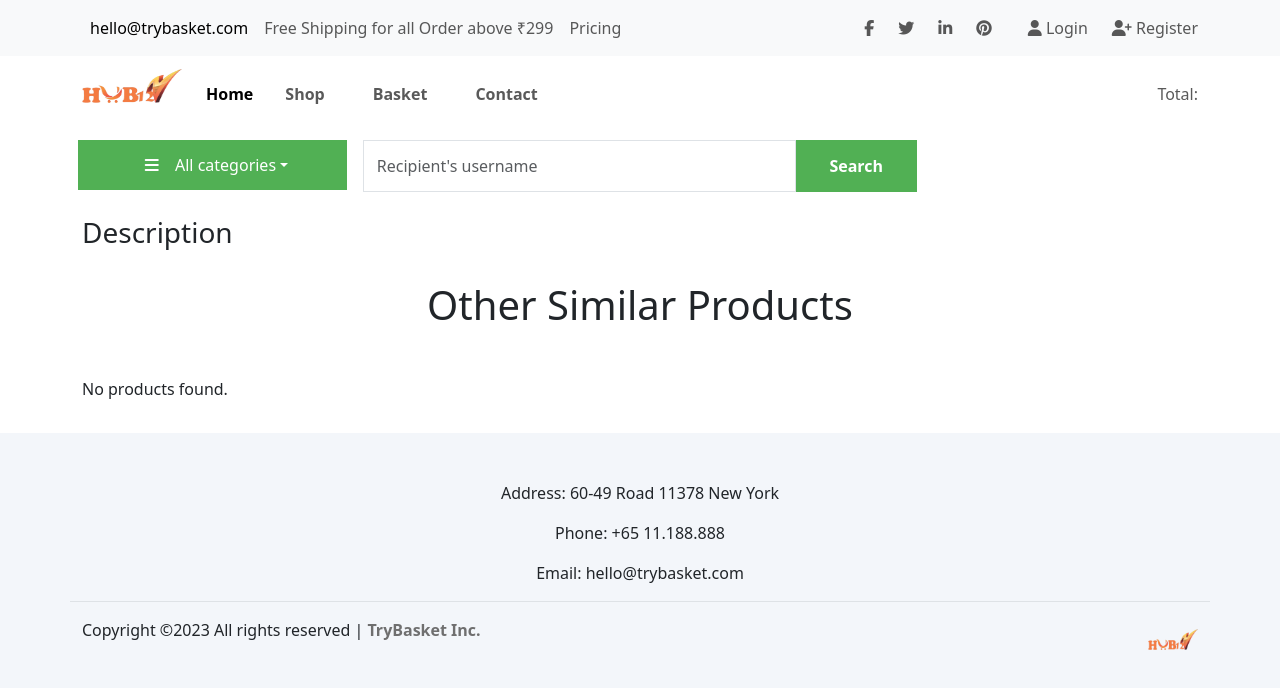
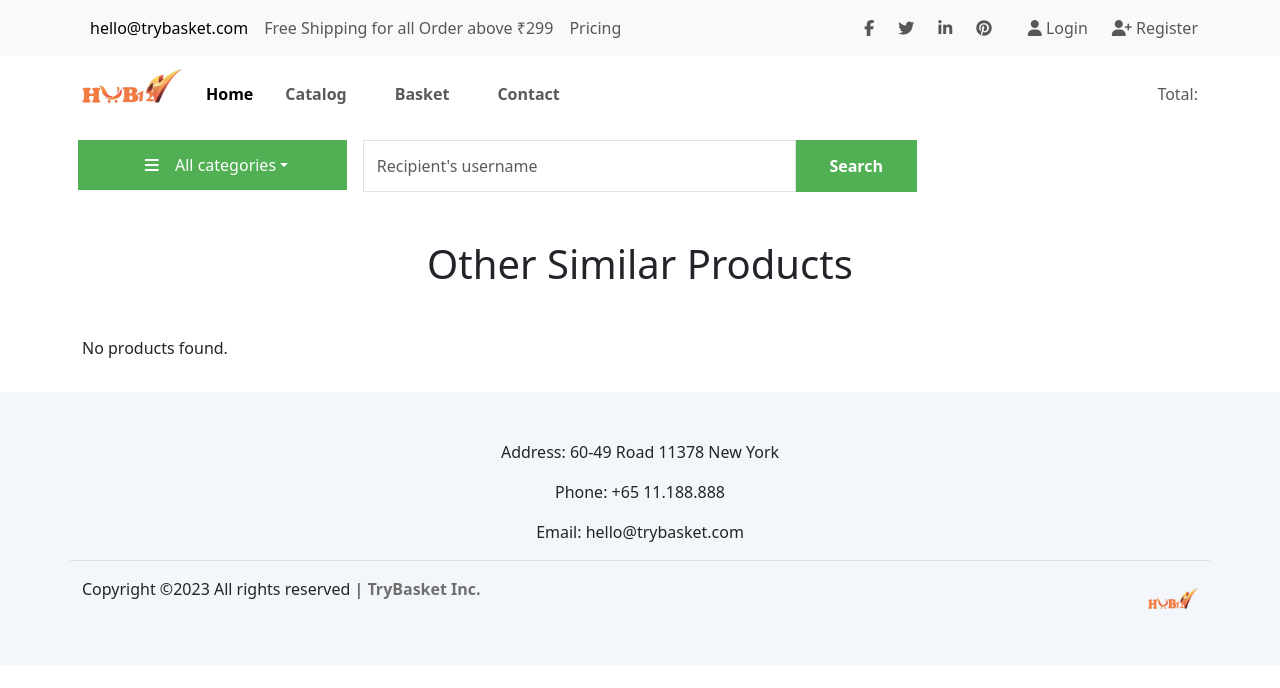
Before and after one commit to Rhoda-bot/ventory, a Next.js app: page /shop in a window 1280 px wide. Shown: the top 688 px of the page. Built offline with nearby package versions, Linux system fonts and the light colour scheme; some icons are missing.

Commit message:
delected the shop folder, replaced it with collection folder, I modified the code in simple and easy concept, one can easily navigate from different set of collection produccts based on what one is searching

```diff
--- a/pages/products/index.js
+++ b/pages/products/index.js
@@ -65,7 +65,7 @@ const Products = () => {
                     </div>
                 </div>
             </div>
-            <Footer />
+
         </>
     )
 }
--- a/pages/reusables/header.js
+++ b/pages/reusables/header.js
@@ -49,7 +49,7 @@ function Header() {
                 <Link className="nav-link active header__menu--link" aria-current="page" href="/">Home</Link>
                 </li>
                 <li className="nav-item">
-                <Link className="nav-link header__menu--link mx-3" href="/shop">Shop</Link>
+                <Link className="nav-link header__menu--link mx-3" href="/collections">Catalog</Link>
                 </li>
                 <li className="nav-item">
                 <Link className="nav-link header__menu--link mx-3" href="#">Basket</Link>
--- a/pages/shop/[...shopPath].js
+++ b/pages/shop/[...shopPath].js
@@ -8,11 +8,16 @@ import Footer from "../reusables/footer";
 const ShopItems = () => {
     const router = useRouter();
     const [store, setStore] = useState();
-
+    const {shopPath} = router.query;
+    const [filteredProduct, setFilteredProducts] = useState();
     useEffect(() => {
        setStore(JSON.parse(localStorage.getItem('storeDetails')))
-    }, []);
-    const filteredProducts = productData.filter(({ slug }) => slug === store?.slug); ///
+       if (router.isReady) {
+           const filteredProduct = productData.filter(({slug}) => slug === shopPath[0]);
+           setFilteredProducts(filteredProduct)
+        }
+}, []);
+const filteredProducts = productData.filter(({ slug }) => slug === store?.slug); ///
     return(
         <>
             <Header />
@@ -23,21 +28,28 @@ const ShopItems = () => {
                         {productData?.length === 0 ? (
                             <p>No products found</p>
                         ) :
-                        productData && productData.filter((val) => (val.id == store?.id)).map(({id, image, name}) => (
+                        productData && productData.filter((val) => (val.id === store?.id)).map(({id, image, name, price}) => (
+
                                 <>
+
                                     <div className="col-md-7 " key={id}>
                                         <div className="card border-0" style={{
                                             boxShadow: 'rgba(0, 0, 0, 0.09) 0px 3px 12px'
                                         }}>
-                                            <img src={image} className="img-fluid rounded"/>
+                                            <img src={image} className="img-fluid rounded" />
                                         </div>
+                                    </div>
+                                    <div className="col-md-4 mx-3">
+                                        <h3 className="display-6 mb-4"> Description: {name}</h3>
+                                        <div className="mb-2">₦ {price}.00 NGN</div>
+                                        <small style={{
+                                            color: 'gray'
+                                        }}>Tax included. Shipping calculated at checkout.</small>
+
                                     </div>
                                 </>
                             ))
                          }
-                         <div className="col-md-5">
-                            <h3> Description</h3>
-                         </div>
                     </div>
                    <div className="row">
                          <h1 className="mt-4 text-center">Other Similar Products</h1>
@@ -48,13 +60,13 @@ const ShopItems = () => {
                                 <p>No products found.</p>
                             ) : (
                                <>
-                                    {filteredProducts?.map(({ id, image, name }) => (
+                                    {filteredProducts?.map(({ id, image, price }) => (
                                         <div className=" p-3" key={id}>
                                             <Link href={`/shop/${store?.slug}/${id}`}>
                                                 <div className="card p-2 border-0 products__description">
                                                     <img src={image} className="rounded" alt="image" />
                                                     <div className="">
-                                                        <span>Price: $00</span>
+                                                        <span>Price:  <b>₦{price}</b></span>
                                                     </div>
                                                 </div>
                                             </Link>
--- a/pages/shop/[shopPath].js
+++ b/pages/shop/[shopPath].js
@@ -1,9 +1,7 @@
 import Header from "../reusables/header";
-import Toolbar from "../reusables/toolbar";
 import { useRouter } from "next/router";
 import productData from '../../utility/product_list.json'
 import { useState } from "react";
-import Link from "next/link";
 import Footer from "../reusables/footer";
 
 const ShopProducts = () => {
--- a/utility/product_list.json
+++ b/utility/product_list.json
@@ -5,9 +5,10 @@
         "name": "Drone",
         "slug": "drones",
         "image": "/images/drone1.jpg",
-        "linkUrl": "/shop/drones",
+        "linkUrl": "/collections/drones",
         "description": "lorem ipsum",
-        "price": "$1000"
+        "price": "1000",
+        "available": "true"
     },
     {
         "id": 2,
@@ -15,8 +16,10 @@
         "name": "Drone",
         "slug": "drones",
         "image": "/images/drone2.jpg",
-        "linkUrl": "/shop/drones",
-        "description":"lorem ipsum"
+        "linkUrl": "/collections/drones",
+        "description":"lorem ipsum",
+        "price": "4000",
+        "available": "false"
     }
     ,
     {
@@ -26,7 +29,9 @@
         "slug": "batteries",
         "image": "/images/batery2.png",
         "linkUrl": "shop/batteries",
-        "description":"lorem ipsum"
+        "description":"lorem ipsum",
+        "price": "1000",
+        "available":"false"
     },
     {
         "id": 4,
@@ -34,8 +39,10 @@
         "name": "Stem",
         "slug": "stems",
         "image": "/images/stem.jpg",
-        "linkUrl": "/shop/stems",
-        "description":"lorem ipsum"
+        "linkUrl": "/collections/stems",
+        "description":"lorem ipsum",
+        "price": "2000",
+        "available":"true"
     },
     {
         "id": 5,
@@ -43,8 +50,10 @@
         "name": "Censor",
         "slug": "censors",
         "image": "/images/censor.jpg",
-        "linkUrl": "/shop/censors",
-        "description":"lorem ipsum"
+        "linkUrl": "/collections/censors",
+        "description":"lorem ipsum",
+        "price": "3000",
+        "available":"true"
     },
     {
         "id": 6,
@@ -52,8 +61,10 @@
         "name": "Drone",
         "slug": "drones",
         "image": "/images/drones/b-1.jpg",
-        "linkUrl": "/shop/drones",
-        "description":"lorem ipsum"
+        "linkUrl": "/collections/drones",
+        "description":"lorem ipsum",
+        "price": "1000",
+        "available":"false"
     },
     {
         "id": 7,
@@ -61,8 +72,10 @@
         "name": "Drone",
         "slug": "drones",
         "image": "/images/drones/b-2.jpg",
-        "linkUrl": "/shop/drones",
-        "description":"lorem ipsum"
+        "linkUrl": "/collections/drones",
+        "description":"lorem ipsum",
+        "price": "400",
+        "available":"true"
     }
     ,
     {
@@ -71,17 +84,21 @@
         "name": "Battery",
         "slug": "batteries",
         "image": "/images/batery2.png",
-        "linkUrl": "shop/batteries",
-        "description":"lorem ipsum"
+        "linkUrl": "/collections/batteries",
+        "description":"lorem ipsum",
+        "price": "1000",
+        "available":"false"
     },
     {
         "id": 13,
         "category_id": 5,
-        "name": "Drone-kits",
+        "name": "Drone kit",
         "slug": "drone-kits",
         "image": "/images/boardss/b-3.jpg",
-        "linkUrl": "/shop/drone-kits",
-        "description":"lorem ipsum"
+        "linkUrl": "/collections/drone-kits",
+        "description":"lorem ipsum",
+        "price": "1000",
+        "available":"false"
     },
     {
         "id": 9,
@@ -89,8 +106,10 @@
         "name": "Stem",
         "slug": "stems",
         "image": "/images/stem.jpg",
-        "linkUrl": "/shop/stems",
-        "description":"lorem ipsum"
+        "linkUrl": "/collections/stems",
+        "description":"lorem ipsum",
+        "price": "100",
+        "available":"true"
     },
     {
         "id": 10,
@@ -98,44 +117,54 @@
         "name": "Censor",
         "slug": "censors",
         "image": "/images/censors/c-1.jpg",
-        "linkUrl": "/shop/censors",
-        "description":"lorem ipsum"
+        "linkUrl": "/collections/censors",
+        "description":"lorem ipsum",
+        "price": "200",
+        "available":"true"
     },
     {
         "id": 11,
         "category_id": 5,
-        "name": "Drone-kits",
+        "name": "Drone kit",
         "slug": "drone-kits",
         "image": "/images/boardss/b-1.jpg",
-        "linkUrl": "/shop/drone-kits",
-        "description":"lorem ipsum"
+        "linkUrl": "/collections/drone-kits",
+        "description":"lorem ipsum",
+        "price": "8000",
+        "available":"true"
     },
     {
         "id": 12,
         "category_id": 5,
-        "name": "Drone-kits",
+        "name": "Drone kit",
         "slug": "drone-kits",
         "image": "/images/boardss/b-2.jpg",
-        "linkUrl": "/shop/drone-kits",
-        "description":"lorem ipsum"
+        "linkUrl": "/collections/drone-kits",
+        "description":"lorem ipsum",
+        "price": "500",
+        "available":"false"
     },
     {
         "id": 14,
         "category_id": 6,
-        "name": "Boards",
+        "name": "Board ",
         "slug": "boards",
         "image": "/images/board/board-1.jpg",
-        "linkUrl": "/shop/boards",
-        "description":"lorem ipsum"
+        "linkUrl": "/collections/boards",
+        "description":"lorem ipsum",
+        "price": "2000",
+        "available":"false"
     },
     {
         "id": 15,
         "category_id": 6,
-        "name": "Boards",
+        "name": "Board",
         "slug": "boards",
         "image": "/images/board/board-2.jpg",
-        "linkUrl": "/shop/boards",
-        "description":"lorem ipsum"
+        "linkUrl": "/collections/boards",
+        "description":"lorem ipsum",
+        "price": "600",
+        "available":"true"
     }
 
 ]
```
Also changed, not shown: pages/collections/[collectionPath]/[id].js (added, +71 -0 lines), pages/collections/[collectionPath]/index.js (added, +43 -0 lines), pages/collections/index.js (added, +46 -0 lines), pages/shop/[shopPath]/[id].js (added), pages/shop/[shopPath]/index.js (added).
